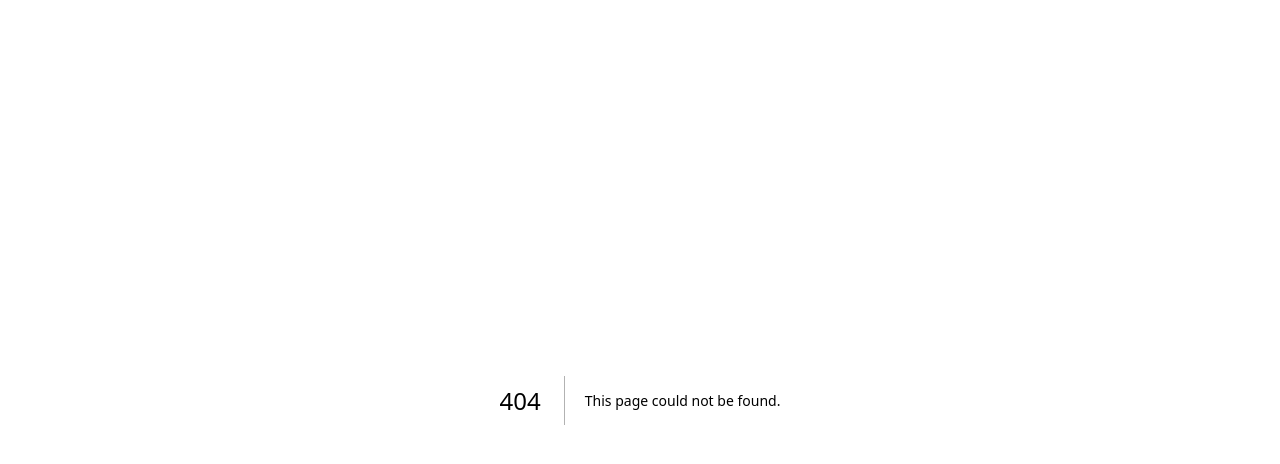
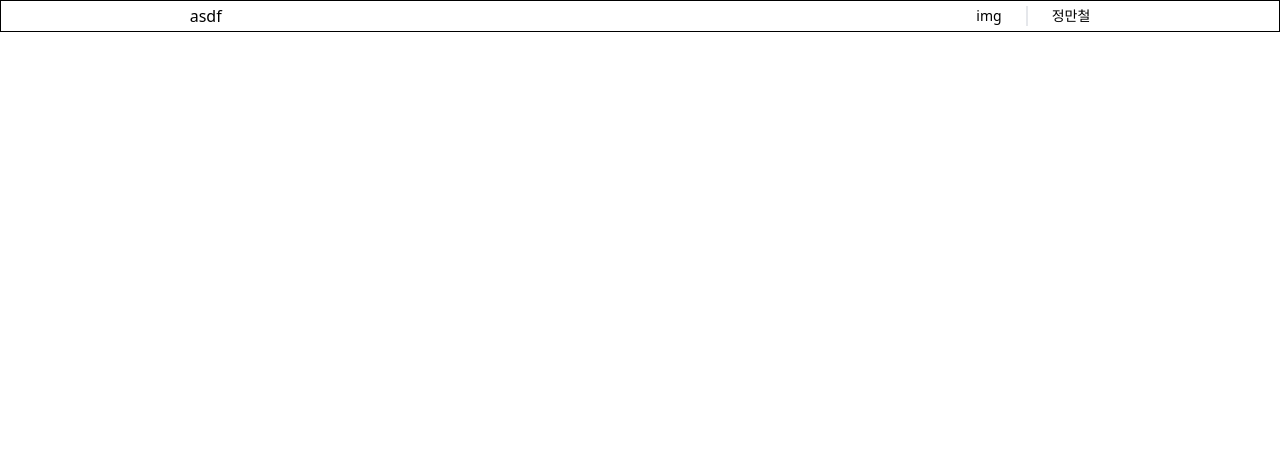
Before and after one commit to TripTripNow/TodayTrip, a Next.js app: page /test in a window 1280 px wide. Before the commit this address had no page. Shown: the top 464 px of the page. Built offline with nearby package versions, Linux system fonts and the light colour scheme.

Commit message:
Feat: Navbar 틀 구현 #13

```diff
--- /dev/null
+++ b/src/components/Navbar.tsx
@@ -0,0 +1,38 @@
+import Link from 'next/link';
+
+interface userDataProps {
+  userData: {
+    name: string;
+  };
+}
+
+function Navbar({ userData }: userDataProps) {
+  return (
+    <div className="border border-solid border-black text-black w-full h-8 flex justify-around items-center">
+      <Link href="/">
+        <div>asdf</div>
+      </Link>
+      <div></div>
+      <div className="flex gap-6 text-sm">
+        {userData ? (
+          <>
+            <div>img</div>
+            <div className="border"></div>
+            <div>{userData.name}</div>
+          </>
+        ) : (
+          <>
+            <Link href="/signin">
+              <div>로그인</div>
+            </Link>
+            <Link href="/signup">
+              <div>회원가입</div>
+            </Link>
+          </>
+        )}
+      </div>
+    </div>
+  );
+}
+
+export default Navbar;
--- /dev/null
+++ b/src/pages/test.tsx
@@ -0,0 +1,8 @@
+import Navbar from '@/components/Navbar';
+
+function Test() {
+  const userData = { name: '정만철' };
+  return <Navbar userData={userData} />;
+}
+
+export default Test;
--- a/src/styles/globals.css
+++ b/src/styles/globals.css
@@ -16,16 +16,6 @@
   }
 }
 
-body {
-  color: rgb(var(--foreground-rgb));
-  background: linear-gradient(
-      to bottom,
-      transparent,
-      rgb(var(--background-end-rgb))
-    )
-    rgb(var(--background-start-rgb));
-}
-
 @layer utilities {
   .text-balance {
     text-wrap: balance;
```
Also changed, not shown: public/icons/icon-logoTitle.svg (added), 1 other file (tests, documents, lock files or other folders).
